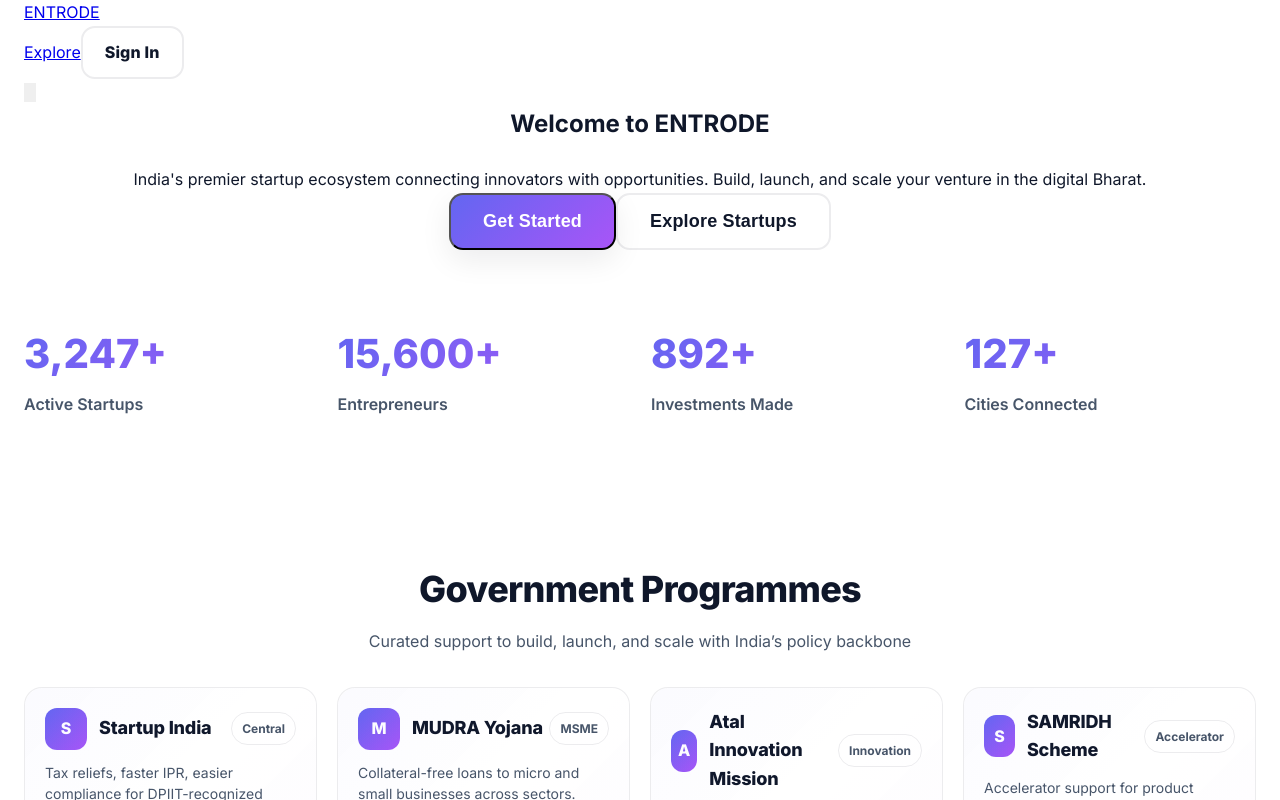
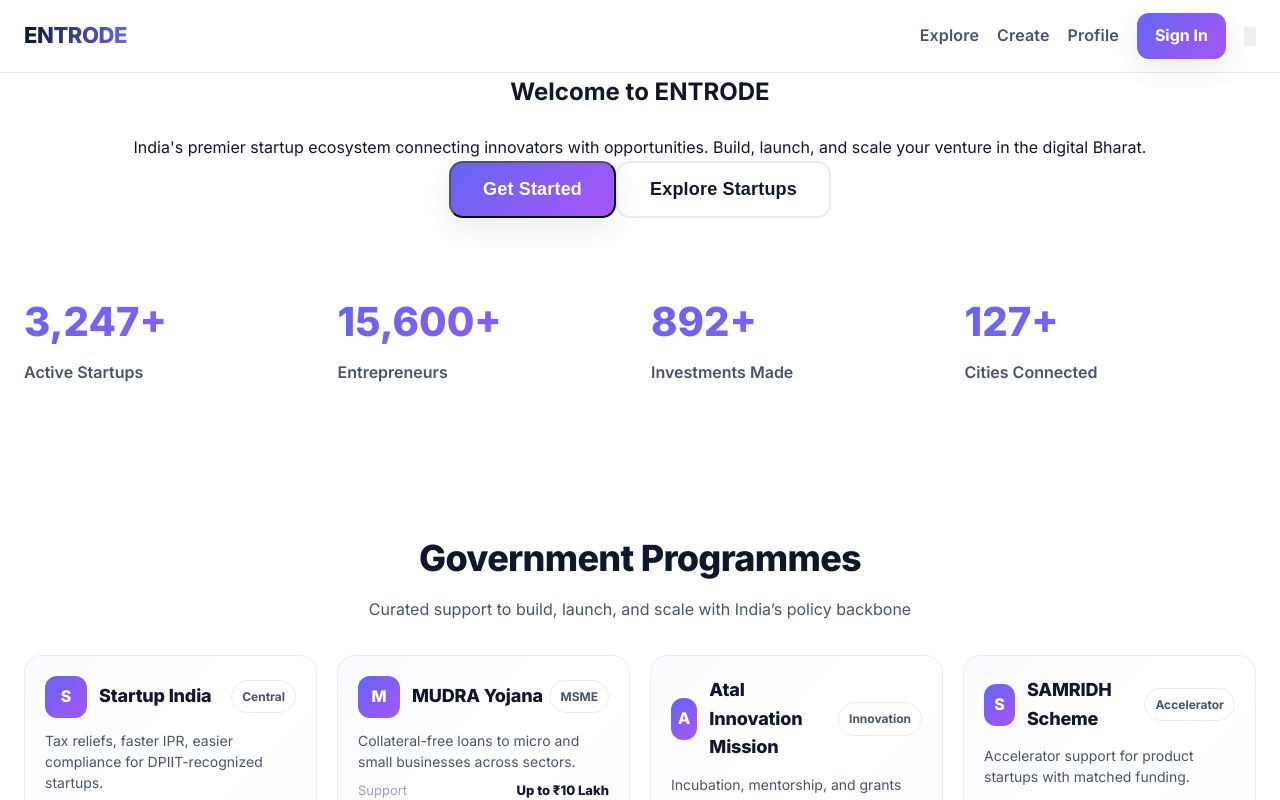
Before and after one commit to rahulsmritijeet/entrode, a Next.js app: page / in a window 1280 px wide. Shown: the top 800 px of the page. Built offline with nearby package versions, Linux system fonts and the light colour scheme.

Commit message:
Update Navigation.js

```diff
--- a/src/components/Navigation.js
+++ b/src/components/Navigation.js
@@ -1,41 +1,21 @@
 'use client';
 import Link from 'next/link';
-import { useAuth } from '@/context/AuthContext';
+import { usePathname } from 'next/navigation';
 import ThemeToggle from './ThemeToggle';
 
 export default function Navigation() {
-  const { user, logout } = useAuth();
+  const pathname = usePathname();
+  const active = (p) => pathname === p;
 
   return (
-    <nav className="glass sticky top-0 z-50 border-b theme-border">
-      <div className="container-main h-16 flex items-center justify-between">
-        <Link href="/" className="text-2xl font-bold gradient-text">
-          ENTRODE
-        </Link>
-
-        <div className="flex items-center gap-4">
-          <Link href="/explore" className="theme-text hover:theme-accent transition-colors">
-            Explore
-          </Link>
-
-          {user ? (
-            <>
-              <Link href="/profile" className="theme-text hover:theme-accent transition-colors">
-                Profile
-              </Link>
-              <Link href="/create" className="btn btn-primary">
-                Launch Startup
-              </Link>
-              <button onClick={logout} className="theme-text-secondary hover:theme-text transition-colors">
-                Logout
-              </button>
-            </>
-          ) : (
-            <Link href="/auth" className="btn btn-outline">
-              Sign In
-            </Link>
-          )}
-
+    <nav className="navbar">
+      <div className="container-main nav-row">
+        <Link href="/" className="brand">ENTRODE</Link>
+        <div className="nav-links">
+          <Link href="/explore" className={`nav-link ${active('/explore') ? 'active' : ''}`}>Explore</Link>
+          <Link href="/create" className={`nav-link ${active('/create') ? 'active' : ''}`}>Create</Link>
+          <Link href="/profile" className={`nav-link ${active('/profile') ? 'active' : ''}`}>Profile</Link>
+          <Link href="/auth" className="nav-cta">Sign In</Link>
           <ThemeToggle />
         </div>
       </div>
```
